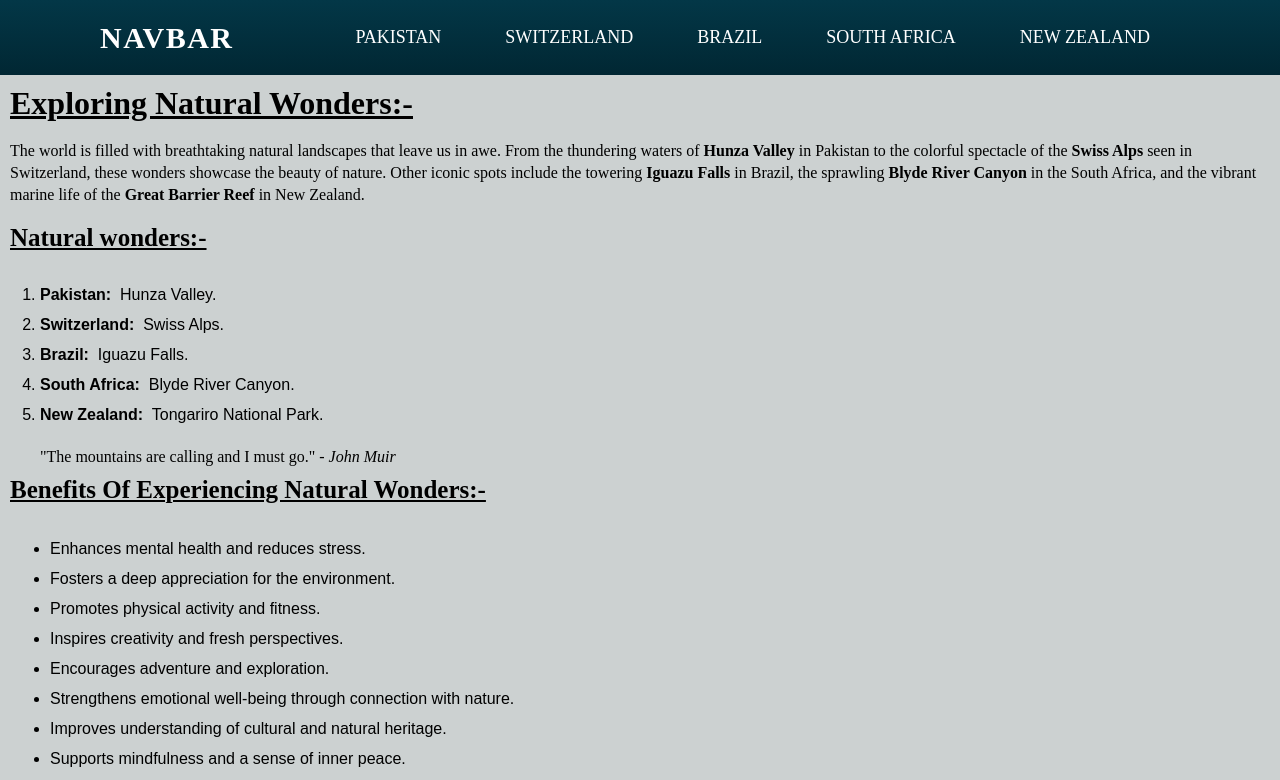
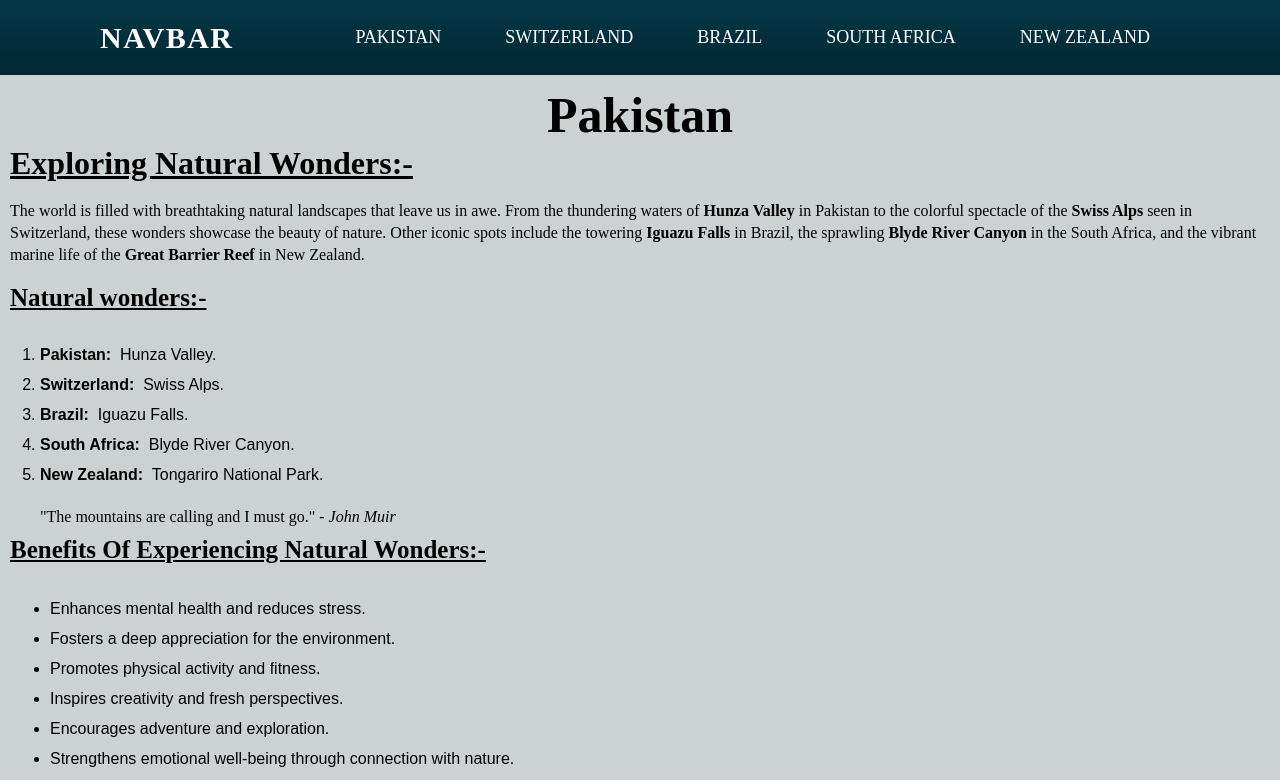
Before and after one commit to Daniyal342/HTML-Project-6, a plain HTML site: page index.html in a window 1280 px wide. Shown: the top 780 px of the page. Drawn offline with Linux system fonts and the light colour scheme.

Commit message:
my message

```diff
--- a/index.html
+++ b/index.html
@@ -23,7 +23,7 @@
 
       <div class="first-container">
         <div class="child-container">
-
+        <h1 class="top-heading">Pakistan</h1>
         <h1 class="first-heading">Exploring Natural Wonders:-</h1><br>
         <p class="para">The world is filled with breathtaking natural landscapes that leave us in awe. From the thundering waters of <strong>Hunza Valley</strong> in Pakistan to the colorful spectacle of the <strong>Swiss Alps</strong> seen in Switzerland, these wonders showcase the beauty of nature. Other iconic spots include the towering <strong>Iguazu Falls</strong> in Brazil, the sprawling <strong>Blyde River Canyon</strong> in the South Africa, and the vibrant marine life of the <strong>Great Barrier Reef</strong> in New Zealand.</p><br>
         <h2 class="second-heading">Natural wonders:-</h2><br>
--- a/style.css
+++ b/style.css
@@ -58,6 +58,17 @@ nav li a:hover{
 .child-container{
     width: 100%;
     height: 20%;
+}
+
+.top-heading{
+    font-size: 50px;
+    line-height: 20px;
+    font-family: Verdana,;
+    font-weight: bold;
+    display: flex;
+    align-items: center;
+    justify-content: center;
+    padding: 20px 0px;
 }
 
 .first-heading{
```
